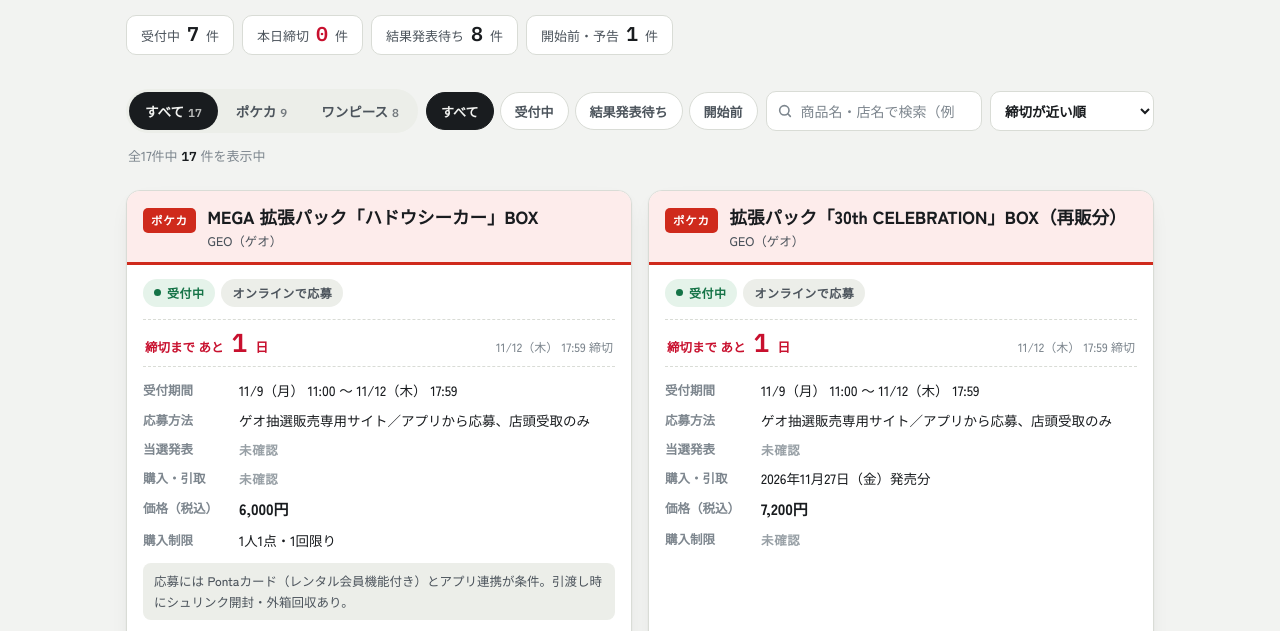
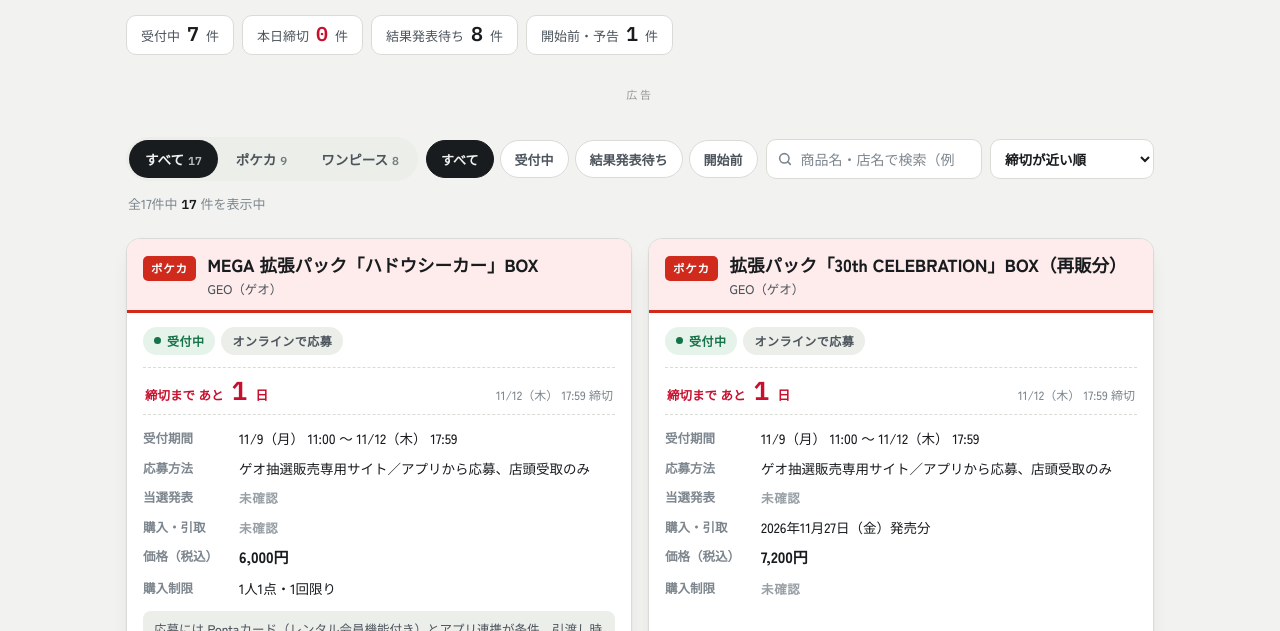
Before and after one commit to go-navi/tcg-chusen, a plain HTML site: page index.html in a window 1280 px wide. Shown: the part 169-800 px from the top of the page. Drawn offline with Linux system fonts and the light colour scheme.

Commit message:
忍者AdMaxの広告タグを3か所に設置

```diff
--- a/index.html
+++ b/index.html
@@ -308,6 +308,8 @@ flex: none; min-width: 86px; color: var(--ink);
 .site-foot { margin-top: 52px; border-top: 1px solid var(--line); padding-top: 18px; color: var(--ink-3); font-size: 12.5px;}
 .site-foot p { margin: 0 0 6px;}
 .disc b { color: var(--ink-2);}
+.ad-slot{margin:20px auto;max-width:728px;text-align:center}
+.ad-slot .ad-label{display:block;font-size:11px;color:#999;letter-spacing:.25em;margin-bottom:4px}
 </style>
 </head>
 <body>
@@ -321,6 +323,8 @@ flex: none; min-width: 86px; color: var(--ink);
 <p class="tagline">ポケモンカードとワンピースカードの抽選販売を、公式発表ベースでまとめた一覧。締切が近い順に並ぶので、応募し忘れ防止にどうぞ。応募は各公式ページから行ってください。</p>
 <div class="summary" id="summary" aria-live="polite"></div>
 </header>
+
+<div class="ad-slot"><span class="ad-label">広告</span><script src="https://adm.shinobi.jp/s/a2f0b3841801c1a9c8ac6431b92c792e"></script></div>
 
 <div class="filterbar" role="region" aria-label="絞り込み">
 <div class="filter-row">
@@ -354,6 +358,8 @@ flex: none; min-width: 86px; color: var(--ink);
 <div class="grid" id="grid"></div>
 </main>
 
+<div class="ad-slot"><span class="ad-label">広告</span><script src="https://adm.shinobi.jp/s/a2f0b3841801c1a9c8ac6431b92c792e"></script></div>
+
 <section class="schedule" aria-labelledby="schedTitle">
 <h2 class="sec-title" id="schedTitle">発売スケジュール</h2>
 <p class="sec-lead">抽選の対象になりやすい新商品の発売日メモ。価格は税込。</p>
@@ -369,9 +375,12 @@ flex: none; min-width: 86px; color: var(--ink);
 </div>
 </section>
 
+<div class="ad-slot"><span class="ad-label">広告</span><script src="https://adm.shinobi.jp/s/a2f0b3841801c1a9c8ac6431b92c792e"></script></div>
+
 <footer class="site-foot">
 <p class="disc"><b>ご利用にあたって：</b>掲載情報は各販売店・公式サイトの発表をもとに作成していますが、受付期間・条件は変更・中止される場合があります。<b>情報は各公式サイトでご確認ください。</b>「未確認」と表示している項目は、確認時点で公式発表から特定できなかったものです。</p>
 <p>データ確認日：2026年11月11日 ／ 本ページは非公式の情報まとめです。ポケモンカード・ワンピースカードの抽選への応募は、各公式ページからご自身で行ってください。</p>
+<p>本サイトでは第三者配信の広告サービスを利用しています。広告配信事業者は、ユーザーの興味に応じた広告を表示するためにCookieを使用することがあります。</p>
 </footer>
 </div>
 
```
